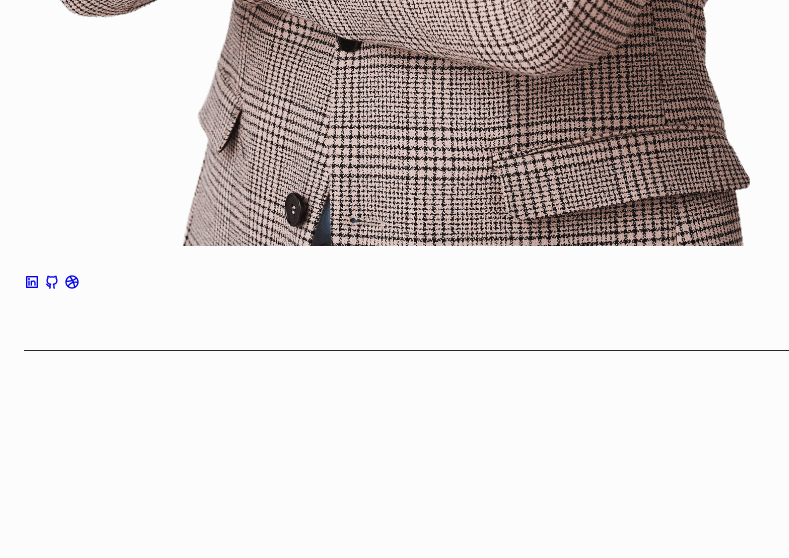
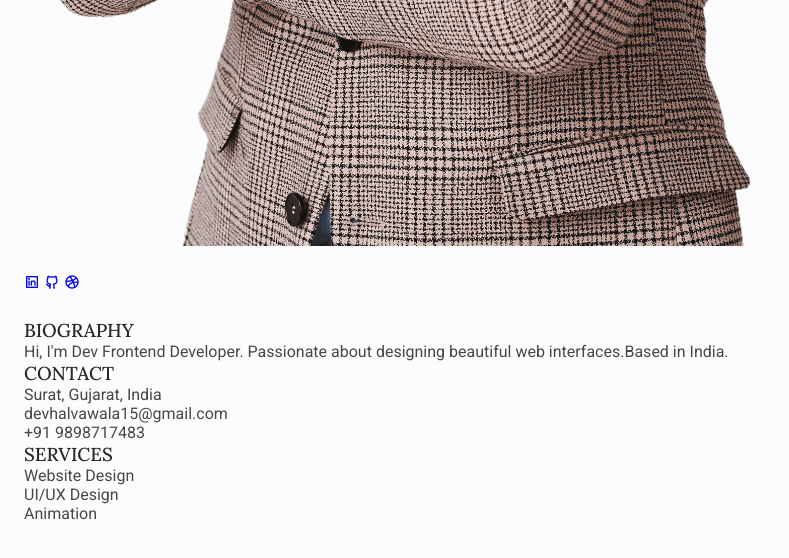
Before and after one commit to DevHalvawala/Dev-Portfolio, a plain HTML site: page Dev-Portfolio/index.html in a window 1280 px wide. Shown: the part 1191-1749 px from the top of the page, without its empty margins (0-789 px from the left). Drawn offline with nearby package versions, Linux system fonts and the light colour scheme.

Commit message:
commit_5

```diff
--- a/Dev-Portfolio/index.html
+++ b/Dev-Portfolio/index.html
@@ -112,6 +112,38 @@
                     </a>
                 </ul>
                 </div>
+
+                <!--==================== HOME INFO 1 ====================-->
+                <div class="home__info">
+                    <div>
+                        <h3 class="home__info-title">
+                            BIOGRAPHY
+                        </h3>
+
+                        <p class="home__info-description">
+                            Hi, I'm Dev Frontend Developer.
+                            Passionate about designing beautiful web
+                            interfaces.Based in India.
+                        </p>
+                    </div>
+
+                    <div>
+                        <h3 class="home__info-title">CONTACT</h3>
+
+                        <p class="home__info-description">Surat, Gujarat, India <br>
+                        devhalvawala15@gmail.com <br>
+                    +91 9898717483 <br></p>
+                    </div>
+
+                    <div>
+                        <h3 class="home__info-title">SERVICES</h3>
+
+                        <p class="home__info-description">Website Design <br>
+                        UI/UX Design <br>
+                    Animation <br>
+                </p>
+                    </div>
+                </div>
             </div>
             </section>
 
```
